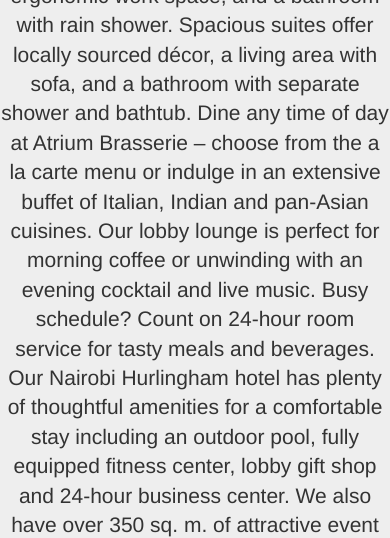
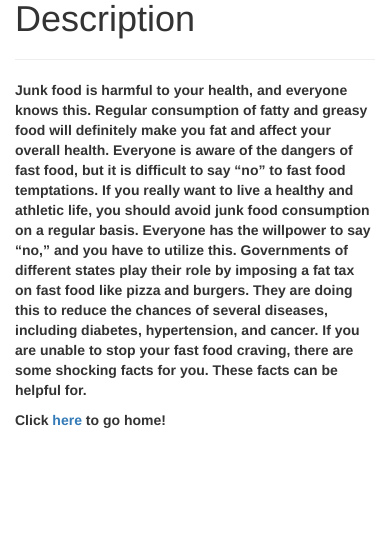
Before and after one commit to mudambirichard/msgapp, a Flask app: page /welcome in a window 390 px wide; the page is wider, and only the part inside the window is pictured. Shown: the part 652-1190 px from the top of that part. Run offline with Flask 2, Linux system fonts and the light colour scheme; some libraries are stand-ins or nearby versions.

Commit message:
modify app

```diff
--- a/app.py
+++ b/app.py
@@ -19,6 +19,7 @@
 			flash('Unauthorised, Please login', 'danger')
 			return redirect(url_for('login'))
 	return wrap
+
 
 @app.route('/')
 def index():
--- a/templates/edit_meal.html
+++ b/templates/edit_meal.html
@@ -6,6 +6,7 @@
 <h1>Edit Meal</h1>
 
  <div class="form-group">
+
  <input type="text" name="title" value="posh" class="form-control">
  <label for="description">Description</label>
  <textarea id="description" name="description" placeholder="Write something.." style="height:200px; width: 100%;"></textarea>
@@ -15,6 +16,4 @@
  <p><input class="btn btn-primary" type="submit" name="" value="Submit"></p>
 </form>
 
-
-
 {% endblock %}
--- a/templates/order_meal.html
+++ b/templates/order_meal.html
@@ -38,7 +38,7 @@
  </div>
 
   <div class="form-group">
- 	 <input type="text" name="email" class="form-control" placeholder="Email Adress">
+ 	 <input type="text" name="email" class="form-control" placeholder="Email Adress  ">
  </div>
 
 
--- a/templates/welcome.html
+++ b/templates/welcome.html
@@ -1,21 +1,74 @@
 {% extends 'layout.html' %}
 
 {% block body %}
-<body>
 
 
-<div class="jumbotron text-center">
-<h1>Welcome To Hilton Nairobi Hurlingham Class world Hotel</h1>
-<p class="lead"> Welcome to  by Hilton Nairobi Hurlingham, a charming and modern hotel near the Nairobi Central Business District. Enjoy proximity to corporate parks and embassies, and spend free time exploring shopping malls, golf courses, museums and unique attractions like Nairobi National Park and the Giraffe Centre. Your pleasant stay begins with a warm DoubleTree chocolate chip cookie at check-in.
 
-Relax in a stylish guest room featuring complimentary WiFi, a 40-inch HDTV, mini-refrigerator, coffeemaker, ergonomic work space, and a bathroom with rain shower. Spacious suites offer locally sourced décor, a living area with sofa, and a bathroom with separate shower and bathtub.
 
-Dine any time of day at Atrium Brasserie – choose from the a la carte menu or indulge in an extensive buffet of Italian, Indian and pan-Asian cuisines. Our lobby lounge is perfect for morning coffee or unwinding with an evening cocktail and live music. Busy schedule? Count on 24-hour room service for tasty meals and beverages.
+    <!--main layout-->
+    <main class="mt-5">
+    <!--main container-->
+    <div class="container">
+    <h1>Welcome our customer!!!</h1>
+       <div class="row">
+        <div class="col-md-7 mb-4 mt-2 mb-4">
+           <div class="view overlay hm-white-light z-depth-1-half mb-4 mt-2 m-2">
+           <img src="http://drfoodle.com/wp-content/uploads/2017/10/Fast-food-800x500.jpg"  class="img-fluid"  width="600px" alt="nature">
+            <div class="mask"></div>
+           </div>
+        </div>
 
-Our Nairobi Hurlingham hotel has plenty of thoughtful amenities for a comfortable stay including an outdoor pool, fully equipped fitness center, lobby gift shop and 24-hour business center. We also have over 350 sq. m. of attractive event space including boardrooms, conference rooms and an outdoor terrace for meetings and celebrations of up to 400 guests..</p>
+         <div class="col-md-5 mt-2 ml-2 mb-4">
+         <h1>Description</h1>
+         <hr>
+        <p><b /> Junk food is harmful to your health, and everyone knows this. Regular consumption of fatty and greasy food will definitely make you fat and affect your overall health. Everyone is aware of the dangers of fast food, but it is difficult to say “no” to fast food temptations. If you really want to live a healthy and athletic life, you should avoid junk food consumption on a regular basis. Everyone has the willpower to say “no,” and you have to utilize this. Governments of different states play their role by imposing a fat tax on fast food like pizza and burgers. They are doing this to reduce the chances of several diseases, including diabetes, hypertension, and cancer. If you are unable to stop your fast food craving, there are some shocking facts for you. These facts can be helpful for.</p>
 
-</div>
 
- <br>
- <p> Click <a href="/"> here </a> to go home!</p>
+    <p> Click <a href="/"> here </a> to go home!</p>
+
+         </div>
+
+         <br>
+          <br>
+           <br>
+            <br>
+            <hr class="hr-light">
+
+
+
+               <div class="col-md-7 mb-4 mt-2">
+           <div class="view overlay hm-white-light z-depth-1-half mb-4 mt-2 m-2">
+           <img src="http://energy106.ca/wp-content/uploads/2017/11/Junk-Food.jpg"  class="img-fluid"  width="600px" alt="nature">
+            <div class="mask"></div>
+           </div>
+        </div>
+
+         <div class="col-md-5 mt-2 ml-2">
+         <h1>Description</h1>
+         <hr>
+        <p><b /> Crafting a strong online dating profile is undeniably an art.  We know not to have too many group photos, lists of demands or bathroom selfies.  But what should we actually be talking about in our bios to make sure those sweet, sweet right-swipes keep rolling in?
+
+Apparently the answer is: food.
+
+Yes, according to a new study, food really is the way to a person’s heart.
+
+Researchers at Zoosk analyzed over 3 million dating profiles and first messages to find out how mentioning different foods and food-related phrases affects online daters’ romantic interactions.  They found that not only mentioning food but also the specific ones you express a love of can have a big impact on your dating success.r.</p>
+
+
+    <p><strong> Click <a href="/"> here </a> to go home!</strong></p>
+
+         </div>
+         </div>
+         </div>
+         </main>
+
+    <!--gid row-->
+
+
+
+
+
+
+
+
 {% endblock %}
```
Also changed, not shown: templates/home.html (+39 -0 lines), templates/includes/_navbar.html (+7 -0 lines), 1 other file.
